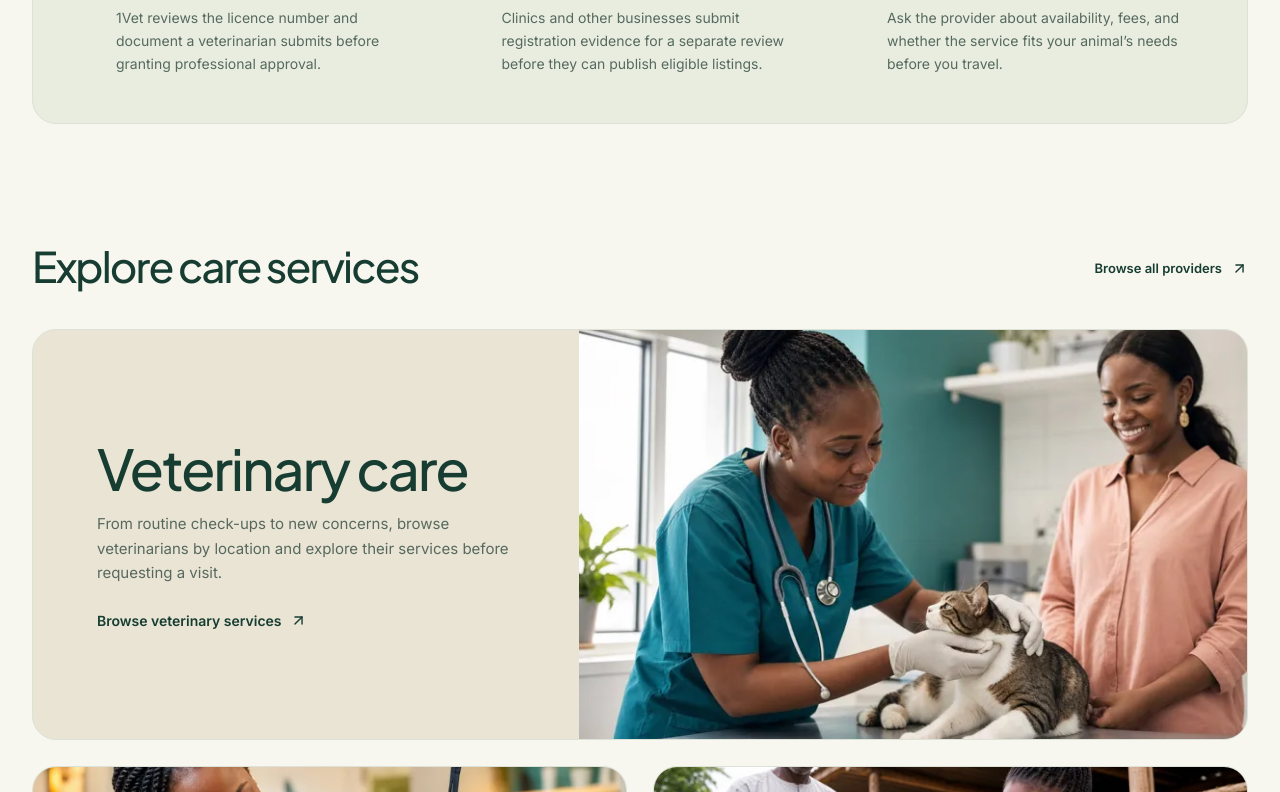
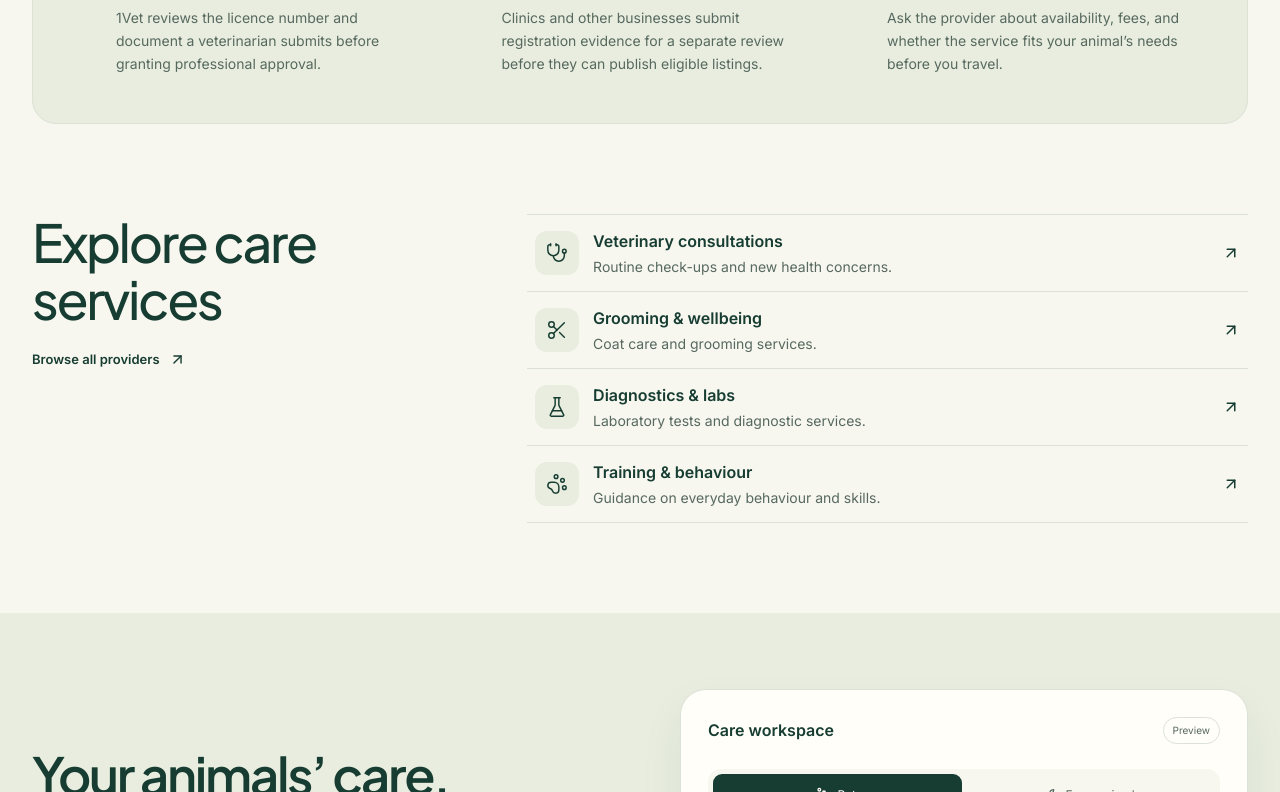
Before and after one commit to kenoyek/ONEVET-MAIN, a React (Vite) app: page / in a window 1280 px wide. Shown: the part 2008-2800 px from the top of the page. Built offline with nearby package versions, Linux system fonts and the light colour scheme; no server answers.

Commit message:
Replace repetitive homepage care cards with a service list

```diff
--- a/src/components/landing/CareServices.tsx
+++ b/src/components/landing/CareServices.tsx
@@ -1,47 +1,35 @@
 import { Link } from 'react-router-dom';
-import { ArrowUpRight, HeartHandshake } from 'lucide-react';
+import { ArrowUpRight, FlaskConical, HeartHandshake, PawPrint, Scissors, Stethoscope } from 'lucide-react';
+import { careSearchLink } from '@/lib/care-search';
 import { CareWorkspacePreview } from './CareWorkspacePreview';
-import clinic from '@/assets/marketing/clinic-cat-exam-card.webp';
-import grooming from '@/assets/marketing/pet-grooming-card.webp';
-import livestock from '@/assets/marketing/livestock-care-card.webp';
-
 const services = [
-  { title: 'Grooming & wellbeing', description: 'Find grooming services and ask about coat care and handling.', href: '/provider-marketplace?category=grooming', image: grooming, action: 'Explore grooming' },
-  { title: 'Farm & livestock care', description: 'Find veterinary guidance for your herd, flock, or pond.', href: '/farm-care', image: livestock, action: 'Explore farm care' },
+  { Icon: Stethoscope, title: 'Veterinary consultations', description: 'Routine check-ups and new health concerns.', href: '/find-a-vet' },
+  { Icon: Scissors, title: 'Grooming & wellbeing', description: 'Coat care and grooming services.', href: careSearchLink('grooming', '') },
+  { Icon: FlaskConical, title: 'Diagnostics & labs', description: 'Laboratory tests and diagnostic services.', href: careSearchLink('diagnostics', '') },
+  { Icon: PawPrint, title: 'Training & behaviour', description: 'Guidance on everyday behaviour and skills.', href: careSearchLink('training', '') },
 ];
 
 export function CareServices() {
   return (
     <>
       <section className="container-wide welcome-section welcome-services" aria-labelledby="home-services-heading">
-        <div className="welcome-section-heading">
+        <div className="welcome-services-intro">
           <h2 id="home-services-heading">Explore care services</h2>
           <Link className="welcome-text-link" to="/provider-marketplace">
             Browse all providers <ArrowUpRight size={17} aria-hidden="true" />
           </Link>
         </div>
-        <div className="welcome-services-grid">
-          <Link to="/find-a-vet" className="welcome-service-card welcome-service-feature">
-            <div className="welcome-service-body">
-              <h3>Veterinary care</h3>
-              <p>From routine check-ups to new concerns, browse veterinarians by location and explore their services before requesting a visit.</p>
-              <span className="welcome-service-action">Browse veterinary services <ArrowUpRight size={17} aria-hidden="true" /></span>
-            </div>
-            <div className="welcome-service-image">
-              <img src={clinic} alt="" width="768" height="512" loading="lazy" decoding="async" />
-            </div>
-          </Link>
-          {services.map(({ title, description, href, image, action }) => (
-            <Link key={title} to={href} className="welcome-service-card">
-              <div className="welcome-service-image"><img src={image} alt="" width="768" height="512" loading="lazy" decoding="async" /></div>
-              <div className="welcome-service-body">
-                <h3>{title}</h3>
-                <p>{description}</p>
-                <span className="welcome-service-action">{action} <ArrowUpRight size={17} aria-hidden="true" /></span>
-              </div>
-            </Link>
+        <ul className="welcome-service-list" aria-labelledby="home-services-heading">
+          {services.map(({ Icon, title, description, href }) => (
+            <li key={href}>
+              <Link to={href}>
+                <span className="welcome-service-icon"><Icon size={22} strokeWidth={1.6} aria-hidden="true" /></span>
+                <span className="welcome-service-text"><strong>{title}</strong><span>{description}</span></span>
+                <ArrowUpRight size={18} aria-hidden="true" />
+              </Link>
+            </li>
           ))}
-        </div>
+        </ul>
       </section>
       <CareWorkspacePreview />
       <section className="container-wide welcome-fees" aria-labelledby="home-fees-heading">
--- a/src/components/landing/welcome.css
+++ b/src/components/landing/welcome.css
@@ -100,7 +100,48 @@
 @media(prefers-reduced-motion: reduce) { .welcome-home .welcome-path-image img, .welcome-home .welcome-button, .welcome-home .welcome-path-card { transition: none; } .welcome-home .welcome-path-card:hover img { transform: none; } }
 
 /* A clearer editorial rhythm for care, services and everyday essentials. */
-.welcome-services { padding-bottom: 84px; }
+.welcome-services.welcome-section {
+  display: grid;
+  grid-template-columns: minmax(0, .72fr) minmax(0, 1.28fr);
+  gap: clamp(22px, 7vw, 96px);
+  align-items: start;
+  padding-block: clamp(42px, 7vw, 96px);
+}
+.welcome-services-intro h2 {
+  max-width: 12ch;
+  font-size: clamp(32px, 4.1vw, 56px);
+  line-height: 1.08;
+  font-weight: 500;
+  letter-spacing: -.045em;
+}
+.welcome-services-intro > a { margin-top: 10px; }
+.welcome-service-list { border-top: 1px solid var(--welcome-line); }
+.welcome-service-list li { border-bottom: 1px solid var(--welcome-line); }
+.welcome-service-list a {
+  display: grid;
+  grid-template-columns: auto minmax(0, 1fr) auto;
+  gap: 14px;
+  align-items: center;
+  padding: 14px 8px;
+}
+.welcome-service-list a:hover { background: var(--welcome-sage); }
+.welcome-service-icon {
+  display: grid;
+  place-items: center;
+  width: 44px;
+  height: 44px;
+  border-radius: 12px;
+  background: var(--welcome-sage);
+}
+.welcome-service-list a:hover .welcome-service-icon { background: var(--welcome-card); }
+.welcome-service-text { display: grid; gap: 3px; }
+.welcome-service-text strong { font-size: 16px; font-weight: 600; }
+.welcome-service-text > span { color: var(--welcome-soft); font-size: 14px; line-height: 1.5; }
+@media (max-width: 767px) {
+  .welcome-services.welcome-section { grid-template-columns: 1fr; gap: 12px; }
+  .welcome-services-intro h2 { max-width: none; }
+}
+
 .welcome-confidence { background: var(--welcome-sage); padding: 76px 0; }
 .welcome-confidence-grid { display: grid; grid-template-columns: 1fr 1fr; gap: 100px; align-items: center; }
 .welcome-confidence h2 { font-size: clamp(36px,4vw,54px); letter-spacing: -.045em; line-height: 1.15; margin: 18px 0; }
@@ -119,7 +160,6 @@
 .welcome-home a:focus-visible { outline: 2px solid currentColor; outline-offset: 5px; }
 @media(max-width:1023px) { .welcome-confidence-grid { gap: 40px; } .welcome-fees > div { flex-wrap: wrap; } .welcome-fees a { margin-left: 55px; } }
 @media(max-width:639px) { .welcome-confidence { padding: 55px 0; } .welcome-confidence-grid { grid-template-columns: 1fr; gap: 24px; } .welcome-confidence-list > div { gap: 14px; } .welcome-fees { padding-top: 32px; } .welcome-fees > div { padding: 24px; gap: 16px; } .welcome-fees a { margin-left: 0; } }
-@media(prefers-reduced-motion:reduce) { .welcome-service-card { transition: none; } .welcome-service-card:hover { transform: none; } }
 .welcome-finder { padding-top: 40px; }
 .welcome-finder-card {
   padding: clamp(20px, 4vw, 42px);
@@ -196,21 +236,6 @@
 .welcome-hero-actions { margin-top: 26px; }
 .welcome-hero-photo { position: relative; min-height: clamp(420px, 44vw, 650px); background: var(--welcome-sand); }
 .welcome-hero-photo img { position: absolute; inset: 0; width: 100%; height: 100%; object-fit: cover; object-position: center; }
-.welcome-services-grid { display: grid; grid-template-columns: repeat(2, minmax(0, 1fr)); gap: clamp(16px, 2vw, 28px); }
-.welcome-service-card { display: flex; min-width: 0; flex-direction: column; overflow: hidden; border: 1px solid var(--welcome-line); border-radius: 24px; background: var(--welcome-card); transition: border-color .2s; }
-.welcome-service-card:hover { border-color: #82967b; }
-.welcome-service-image { position: relative; aspect-ratio: 2; background: var(--welcome-sage); }
-.welcome-service-image img { position: absolute; inset: 0; width: 100%; height: 100%; object-fit: cover; }
-.welcome-service-body { display: flex; flex: 1; flex-direction: column; align-items: flex-start; padding: clamp(20px, 3vw, 40px); }
-.welcome-service-body h3 { font-size: clamp(22px, 2.5vw, 34px); font-weight: 500; letter-spacing: -.04em; line-height: 1.1; }
-.welcome-service-body p { max-width: 44ch; margin: 12px 0 24px; color: var(--welcome-soft); font-size: 15px; line-height: 1.65; }
-.welcome-service-action { display: inline-flex; align-items: center; gap: 8px; margin-top: auto; font-size: 14px; font-weight: 600; }
-.welcome-service-card:hover .welcome-service-action { text-decoration: underline; text-underline-offset: 4px; }
-.welcome-service-feature { grid-column: 1 / -1; display: grid; grid-template-columns: minmax(0, .9fr) minmax(0, 1.1fr); background: var(--welcome-sand); }
-.welcome-service-feature .welcome-service-body { justify-content: center; padding: clamp(24px, 5vw, 70px); }
-.welcome-service-feature .welcome-service-body h3 { font-size: clamp(32px, 4.4vw, 62px); }
-.welcome-service-feature .welcome-service-image { aspect-ratio: auto; min-height: clamp(270px, 32vw, 470px); }
-.welcome-service-feature .welcome-service-action { margin-top: 0; }
 .welcome-workspace-features > .welcome-workspace-example { margin-top: 14px; padding: 12px; background: var(--welcome-sage); border: 0; border-radius: 14px; }
 .welcome-workspace-features > .welcome-workspace-example > span { background: var(--welcome-card); }
 @media (max-width: 767px) {
@@ -218,10 +243,7 @@
   .welcome-hero-copy { padding: 24px; }
   .welcome-hero h1 { max-width: 15ch; font-size: clamp(33px, 8vw, 55px); }
   .welcome-hero-photo { min-height: 0; aspect-ratio: 1.5; }
-  .welcome-service-feature { grid-template-columns: 1fr; }
-  .welcome-service-feature .welcome-service-image { aspect-ratio: 1.65; min-height: 0; }
 }
-@media (max-width: 539px) { .welcome-services-grid { grid-template-columns: 1fr; } }
 
 .welcome-provider-review { padding-top: clamp(26px, 4vw, 52px); }
 .welcome-provider-review-panel {
```
Also changed, not shown: 1 other file (tests, documents, lock files or other folders).
